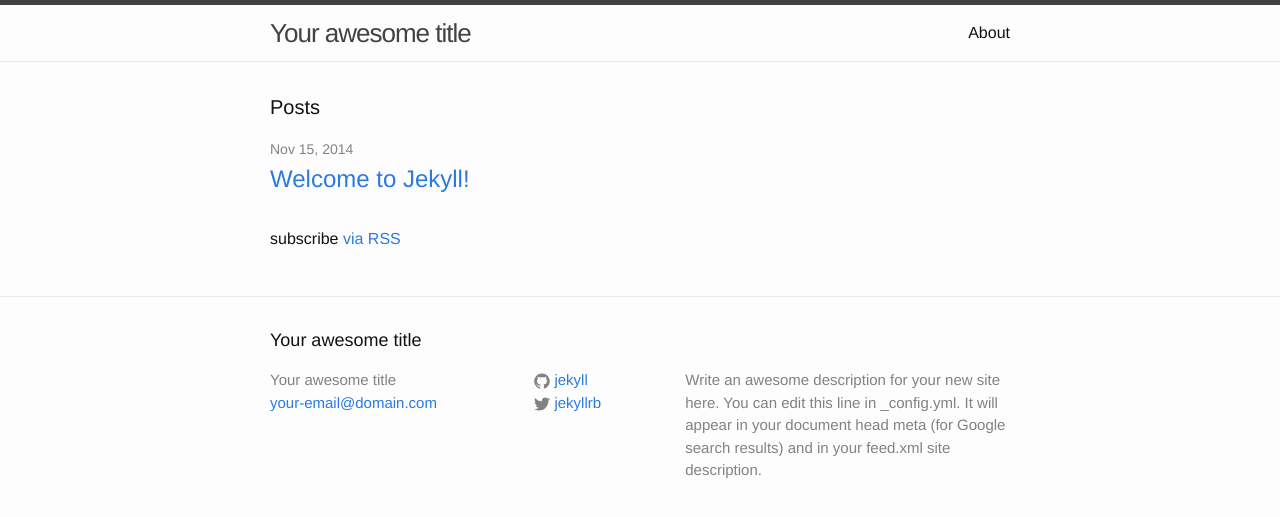
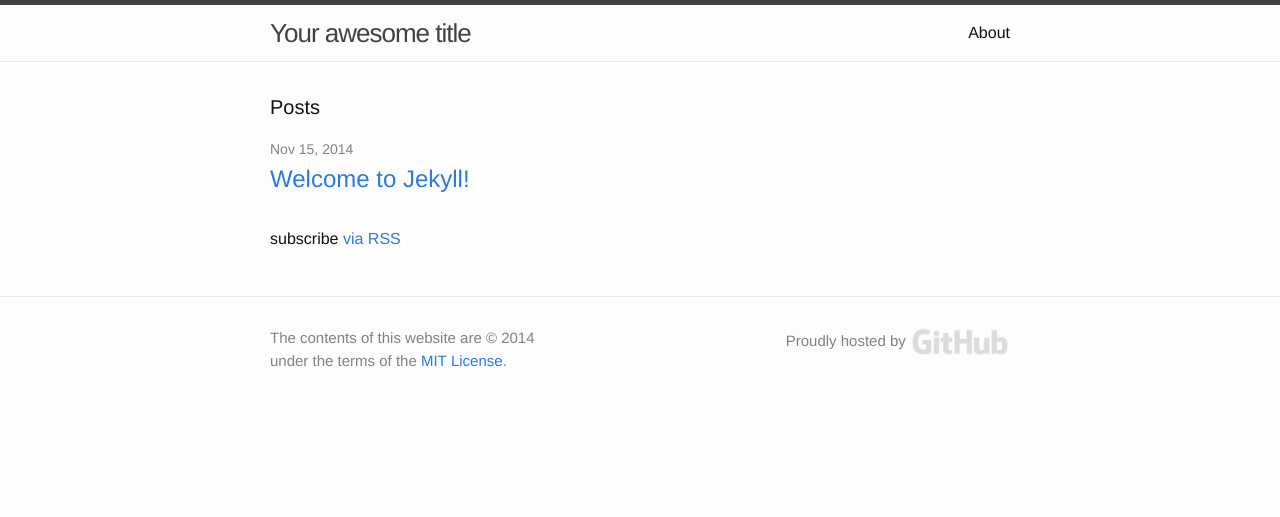
Before and after one commit to gbergere/gbergere.github.io, a Jekyll site: the page built from index.html, in a window 1280 px wide. Shown: the top 517 px of the page. Built offline with Jekyll 4.4.1, drawn with Linux system fonts in a browser that asks for light colours.

Commit message:
Update footer with (c) and hosted by GitHub.

```diff
--- a/_includes/footer.html
+++ b/_includes/footer.html
@@ -2,51 +2,15 @@
 
   <div class="wrapper">
 
-    <h2 class="footer-heading">{{ site.title }}</h2>
-
     <div class="footer-col-wrapper">
       <div class="footer-col  footer-col-1">
-        <ul class="contact-list">
-          <li>{{ site.title }}</li>
-          <li><a href="mailto:{{ site.email }}">{{ site.email }}</a></li>
-        </ul>
+        <p>The contents of this website are &copy;&nbsp;{{ site.time | date: '%Y' }} under the terms of the <a href="{{ site.repository }}/blob/master/LICENSE">MIT&nbsp;License</a>.</p>
       </div>
 
       <div class="footer-col  footer-col-2">
-        <ul class="social-media-list">
-          {% if site.github_username %}
-          <li>
-            <a href="https://github.com/{{ site.github_username }}">
-              <span class="icon  icon--github">
-                <svg viewBox="0 0 16 16">
-                  <path fill="#828282" d="M7.999,0.431c-4.285,0-7.76,3.474-7.76,7.761 c0,3.428,2.223,6.337,5.307,7.363c0.388,0.071,0.53-0.168,0.53-0.374c0-0.184-0.007-0.672-0.01-1.32 c-2.159,0.469-2.614-1.04-2.614-1.04c-0.353-0.896-0.862-1.135-0.862-1.135c-0.705-0.481,0.053-0.472,0.053-0.472 c0.779,0.055,1.189,0.8,1.189,0.8c0.692,1.186,1.816,0.843,2.258,0.645c0.071-0.502,0.271-0.843,0.493-1.037 C4.86,11.425,3.049,10.76,3.049,7.786c0-0.847,0.302-1.54,0.799-2.082C3.768,5.507,3.501,4.718,3.924,3.65 c0,0,0.652-0.209,2.134,0.796C6.677,4.273,7.34,4.187,8,4.184c0.659,0.003,1.323,0.089,1.943,0.261 c1.482-1.004,2.132-0.796,2.132-0.796c0.423,1.068,0.157,1.857,0.077,2.054c0.497,0.542,0.798,1.235,0.798,2.082 c0,2.981-1.814,3.637-3.543,3.829c0.279,0.24,0.527,0.713,0.527,1.437c0,1.037-0.01,1.874-0.01,2.129 c0,0.208,0.14,0.449,0.534,0.373c3.081-1.028,5.302-3.935,5.302-7.362C15.76,3.906,12.285,0.431,7.999,0.431z"/>
-                </svg>
-              </span>
-
-              <span class="username">{{ site.github_username }}</span>
-            </a>
-          </li>
-          {% endif %}
-
-          {% if site.twitter_username %}
-          <li>
-            <a href="https://twitter.com/{{ site.twitter_username }}">
-              <span class="icon  icon--twitter">
-                <svg viewBox="0 0 16 16">
-                  <path fill="#828282" d="M15.969,3.058c-0.586,0.26-1.217,0.436-1.878,0.515c0.675-0.405,1.194-1.045,1.438-1.809
-                  c-0.632,0.375-1.332,0.647-2.076,0.793c-0.596-0.636-1.446-1.033-2.387-1.033c-1.806,0-3.27,1.464-3.27,3.27 c0,0.256,0.029,0.506,0.085,0.745C5.163,5.404,2.753,4.102,1.14,2.124C0.859,2.607,0.698,3.168,0.698,3.767 c0,1.134,0.577,2.135,1.455,2.722C1.616,6.472,1.112,6.325,0.671,6.08c0,0.014,0,0.027,0,0.041c0,1.584,1.127,2.906,2.623,3.206 C3.02,9.402,2.731,9.442,2.433,9.442c-0.211,0-0.416-0.021-0.615-0.059c0.416,1.299,1.624,2.245,3.055,2.271 c-1.119,0.877-2.529,1.4-4.061,1.4c-0.264,0-0.524-0.015-0.78-0.046c1.447,0.928,3.166,1.469,5.013,1.469 c6.015,0,9.304-4.983,9.304-9.304c0-0.142-0.003-0.283-0.009-0.423C14.976,4.29,15.531,3.714,15.969,3.058z"/>
-                </svg>
-              </span>
-
-              <span class="username">{{ site.twitter_username }}</span>
-            </a>
-          </li>
-          {% endif %}
-        </ul>
-      </div>
-
-      <div class="footer-col  footer-col-3">
-        <p class="text">{{ site.description }}</p>
+        <p>Proudly hosted by
+          <a href="https://github.com"><img src="/img/github.png" width="100" height="30" alt="GitHub • Social coding" /></a>
+        </p>
       </div>
     </div>
 
--- a/_sass/_layout.scss
+++ b/_sass/_layout.scss
@@ -121,28 +121,19 @@
 }
 
 .footer-col-1 {
-    width: -webkit-calc(35% - (#{$spacing-unit} / 2));
-    width:         calc(35% - (#{$spacing-unit} / 2));
+    width: -webkit-calc(38% - (#{$spacing-unit} / 2));
+    width:         calc(38% - (#{$spacing-unit} / 2));
 }
 
 .footer-col-2 {
-    width: -webkit-calc(20% - (#{$spacing-unit} / 2));
-    width:         calc(20% - (#{$spacing-unit} / 2));
-}
-
-.footer-col-3 {
-    width: -webkit-calc(45% - (#{$spacing-unit} / 2));
-    width:         calc(45% - (#{$spacing-unit} / 2));
+    text-align: right;
+    width: -webkit-calc(62% - (#{$spacing-unit} / 2));
+    width:         calc(62% - (#{$spacing-unit} / 2));
 }
 
 @include media-query($on-laptop) {
     .footer-col-1,
     .footer-col-2 {
-        width: -webkit-calc(50% - (#{$spacing-unit} / 2));
-        width:         calc(50% - (#{$spacing-unit} / 2));
-    }
-
-    .footer-col-3 {
         width: -webkit-calc(100% - (#{$spacing-unit} / 2));
         width:         calc(100% - (#{$spacing-unit} / 2));
     }
```
Also changed, not shown: img/github.png (added), 1 other file.
